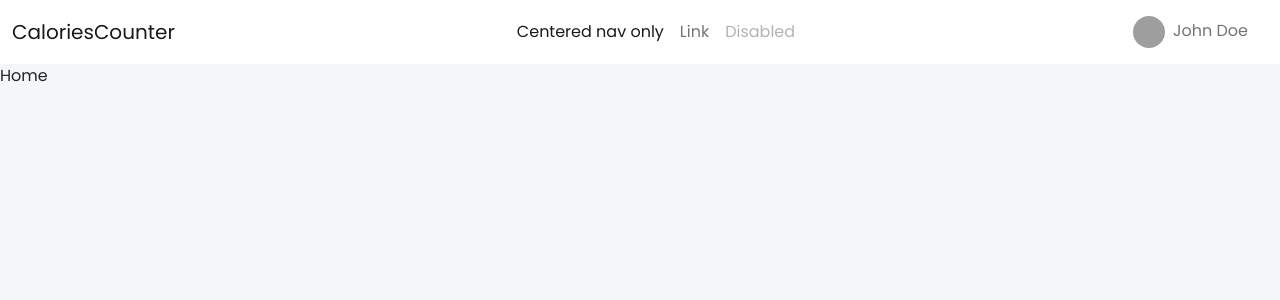
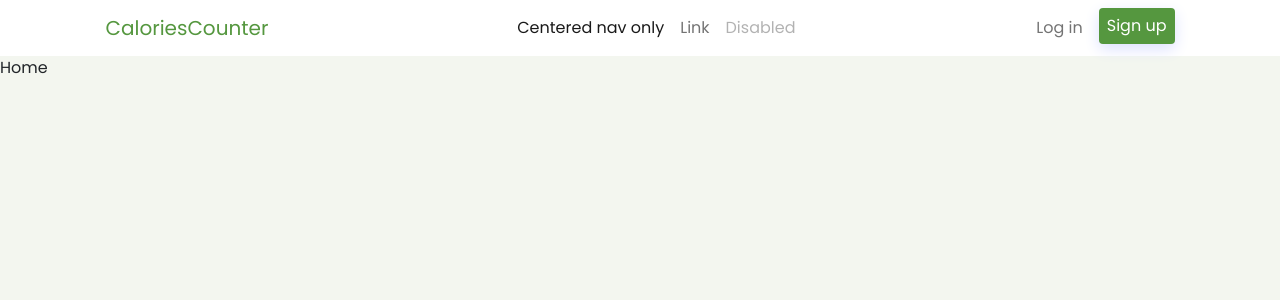
Before and after one commit to TarekGuesri/calorie-counter, a React (Create React App) app in the folder client/: page / in a window 1280 px wide. Shown: the top 300 px of the page. Built offline with nearby package versions, Linux system fonts and the light colour scheme; grey boxes are pictures that could not be loaded.

Commit message:
Added conditional auth display on navbar

```diff
--- /dev/null
+++ b/client/src/components/layout/Navbar/AuthButtons.js
@@ -0,0 +1,47 @@
+import React from 'react';
+import PropTypes from 'prop-types';
+
+const AuthButtons = ({ location }) => {
+  const display = location === 'outside' ? ' d-none d-lg-flex' : ' d-lg-none';
+  if (location === 'collapse') {
+    return (
+      <>
+        <li className={`navbar-item${display}`}>
+          <a className="nav-link" aria-current="page" href="#">
+            Log in
+          </a>
+        </li>
+        <li className={`navbar-item${display}`}>
+          <a className="nav-link" aria-current="page" href="#">
+            Sign up
+          </a>
+        </li>
+      </>
+    );
+  } else {
+    return (
+      <ul className={`navbar-nav${display}`}>
+        <li className="nav-item">
+          <a className="nav-link" aria-current="page" href="#">
+            Log in
+          </a>
+        </li>
+        <li className="nav-item">
+          <a
+            className="nav-link primary-button ms-2"
+            aria-current="page"
+            href="#"
+          >
+            Sign up
+          </a>
+        </li>
+      </ul>
+    );
+  }
+};
+
+AuthButtons.propTypes = {
+  location: PropTypes.oneOf(['collapse', 'outside']),
+};
+
+export default AuthButtons;
--- a/client/src/components/layout/Navbar/UserMenu.js
+++ b/client/src/components/layout/Navbar/UserMenu.js
@@ -20,7 +20,7 @@ const UserMenu = ({ location }) => {
             alt="profile"
           />
           <span className="mx-2">
-            John Doe <i class="bi bi-chevron-down"></i>
+            John Doe <i className="bi bi-chevron-down"></i>
           </span>
         </a>
         <ul
--- a/client/src/components/layout/Navbar/index.js
+++ b/client/src/components/layout/Navbar/index.js
@@ -1,15 +1,18 @@
 import React from 'react';
 import UserMenu from './UserMenu';
+import AuthButtons from './AuthButtons';
+
+const auth = false;
 
 const Navbar = () => {
   return (
     <nav className="navbar navbar-expand-lg navbar-light bg-light">
-      <div className="container-fluid">
-        <a class="navbar-brand" href="#">
+      <div className="container-fluid px-5" style={{ maxWidth: '1165px' }}>
+        <a className="navbar-brand" href="#">
           CaloriesCounter
         </a>
         <button
-          class="navbar-toggler"
+          className="navbar-toggler"
           type="button"
           data-bs-toggle="collapse"
           data-bs-target="#navbar"
@@ -17,39 +20,48 @@ const Navbar = () => {
           aria-expanded="false"
           aria-label="Toggle navigation"
         >
-          <span class="navbar-toggler-icon"></span>
+          <span className="navbar-toggler-icon"></span>
         </button>
         <div
           className="collapse navbar-collapse justify-content-md-center"
           id="navbar"
         >
-          <ul class="navbar-nav">
-            <li class="nav-item">
-              <a class="nav-link active" aria-current="page" href="#">
+          <ul className="navbar-nav">
+            <li className="nav-item">
+              <a className="nav-link active" aria-current="page" href="#">
                 Centered nav only
               </a>
             </li>
-            <li class="nav-item">
-              <a class="nav-link" href="#">
+            <li className="nav-item">
+              <a className="nav-link" href="#">
                 Link
               </a>
             </li>
-            <li class="nav-item">
+            <li className="nav-item">
               <a
-                class="nav-link disabled"
+                className="nav-link disabled"
                 href="#"
-                tabindex="-1"
+                tabIndex="-1"
                 aria-disabled="true"
               >
                 Disabled
               </a>
             </li>
-            <li class="nav-item dropdown">
-              <UserMenu location="collapse" />
-            </li>
+
+            {auth ? (
+              <li className="nav-item dropdown">
+                <UserMenu location="collapse" />
+              </li>
+            ) : (
+              <AuthButtons location="collapse" />
+            )}
           </ul>
         </div>
-        <UserMenu location="outside" />
+        {auth ? (
+          <UserMenu location="outside" />
+        ) : (
+          <AuthButtons location="outside" />
+        )}
       </div>
     </nav>
   );
--- a/client/src/styles/App.scss
+++ b/client/src/styles/App.scss
@@ -3,9 +3,7 @@
 
 body {
   font-family: 'Poppins', sans-serif;
-  background: #f5f6f8;
-  // backround-color: $primary-color;
-  // @extend .color-primary;
+  background: #f3f6ef;
 }
 
 p {
@@ -23,6 +21,11 @@ a:focus {
 .bg-light {
   background-color: #ffffff !important;
 }
+
+/* ---------------------------------------------------
+    Navbar Style
+----------------------------------------------------- */
+
 .nav-item img {
   border-radius: 50%;
   border-style: none;
@@ -33,96 +36,27 @@ a:focus {
   content: none !important;
 }
 
-.add {
-  background-color: $primary-color;
-  padding: 12px 30px;
-  color: #ffffff;
-  box-shadow: 0px 8px 15px rgba(0, 0, 0, 0.1);
-  transition: all 0.3s ease 0s;
-}
-.add:hover {
-  background-color: #2ee59d;
-  box-shadow: 0px 15px 20px rgba(46, 229, 157, 0.4);
-  color: #fff;
-  transform: translateY(-7px);
-}
-.btn-check:focus + .btn,
-.btn:focus {
-  box-shadow: 0;
-}
-.fa,
-.far,
-.fas {
-  font-size: 18px;
-  padding: 5px;
-  color: #c2cfe0;
-}
-.dropdown-menu[data-bs-popper] {
-  left: auto;
-  right: 0;
-}
-.title {
-  border-bottom: #ebeff2 2px solid;
-  margin-bottom: 5px;
-}
-.nameProfile {
-  font-weight: 600;
-}
-.actionProfile {
-  font-weight: 300;
-  color: rgb(180, 179, 179);
-}
-.searchbar {
-  margin-bottom: auto;
-  margin-top: auto;
-  height: 47px;
-  background-color: #353b48;
-  border-radius: 30px;
-  padding: 3px;
-}
-
-.search_input {
-  color: white;
-  border: 0;
-  outline: 0;
-  background: none;
-  width: 0;
-  caret-color: transparent;
-  line-height: 40px;
-  transition: width 0.4s linear;
-}
-
-.searchbar:hover > .search_input {
-  padding: 0 10px;
-  width: 450px;
-  caret-color: red;
-  transition: width 0.4s linear;
-}
-
-.searchbar:hover > .search_icon {
-  background: white;
-  color: #e74c3c;
-}
-
-.search_icon {
-  height: 40px;
-  width: 40px;
-  float: right;
-  display: flex;
-  justify-content: center;
-  align-items: center;
-  border-radius: 50%;
-  color: white;
-  text-decoration: none;
-}
-
 nav {
-  .breadcrumb {
-    margin-bottom: -1px !important;
-    padding: 0 42px;
-  }
   .icon {
     margin-top: -5px;
     margin-right: 6px;
   }
 }
+
+.navbar-brand {
+  color: $primary-color !important;
+}
+
+.primary-button {
+  color: #fff !important;
+  padding: 6px 20px 6px 20px;
+  background: $primary-color;
+  box-shadow: 0px 5px 15px #dce1ff;
+  border-radius: 4px;
+  &:hover {
+    background: $primary-color;
+  }
+  &:focus {
+    outline: none;
+  }
+}
--- a/client/src/styles/_utilities.scss
+++ b/client/src/styles/_utilities.scss
@@ -11,7 +11,7 @@ $font-primary: 'Poppins', sans-serif;
 
 // Colors
 // Method one use simple variables
-$primary-color: #f7685b;
+$primary-color: #55973f;
 $secondary-color: white;
 $first-accent-color: red;
 $second-accent-color: grey;
```
